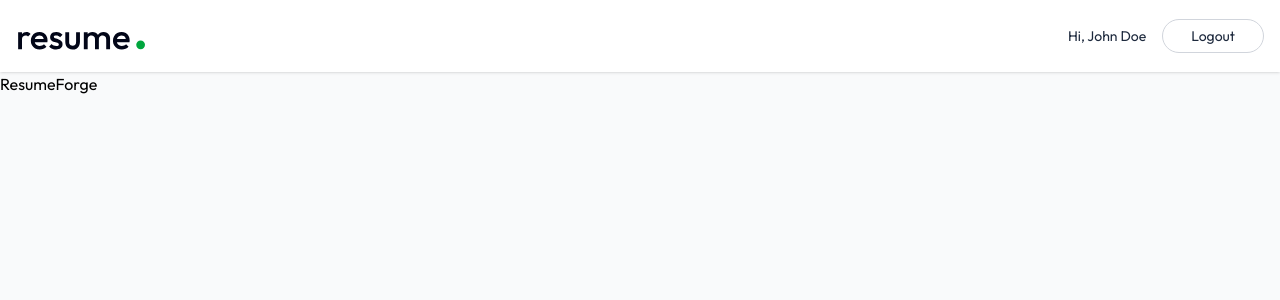
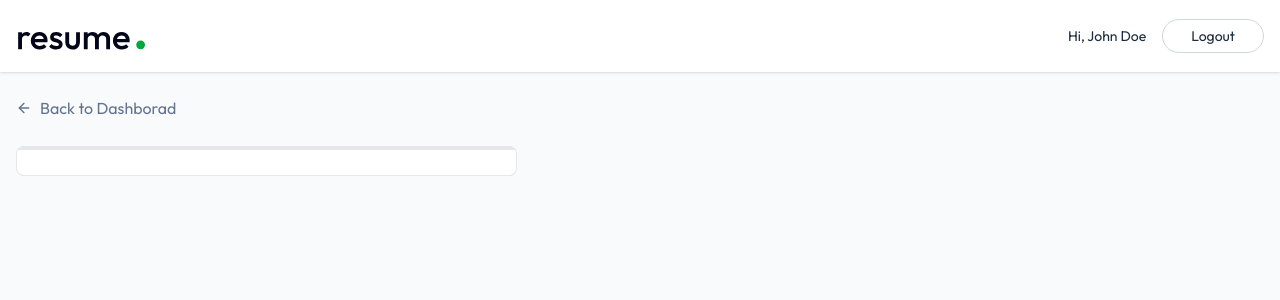
Before and after one commit to Peehal/ResumeForge_AI, a React (Vite) app in the folder client/: page /app/builder/1 in a window 1280 px wide. Shown: the top 300 px of the page. Built offline with nearby package versions, Linux system fonts and the light colour scheme; the HTML template or start-up script is replaced by a standard one.

Commit message:
feat(builder): scaffold resume builder page with section navigation and data loading

```diff
--- a/client/src/pages/ResumeForge.jsx
+++ b/client/src/pages/ResumeForge.jsx
@@ -1,9 +1,81 @@
-import React from 'react'
+import React, { useEffect, useState } from 'react'
+import { useParams, Link } from 'react-router-dom'
+import { dummyResumeData } from '../assets/assets'
+import { ArrowLeftIcon, Briefcase, FileText, FolderIcon, GraduationCap, Sparkles, User } from 'lucide-react';
 
 const ResumeForge = () => {
+  const { resumeId } = useParams();
+
+  const [resumeData, setResumeData] = useState({
+    _id:'',
+    title:'',
+    personal_info:{},
+    professional_summary:"",
+    experience:[],
+    education:[],
+    project:[],
+    skills:[],
+    template:"classic",
+    accent_color:"#3B82F6",
+    public:false,
+  })
+
+  const loadExistingResume = async () => {
+    const resume = dummyResumeData.find(resume => resume._id === resumeId)
+      if(resume){
+          setResumeData(resume)
+          document.title = resume.title
+      }
+  }
+
+  const [activeSectionIndex, setActiveSectionIndex] = useState(0);
+  const [removeBackground, setRemoveBackground] = useState(false);
+
+  const sections =[
+    {id:'personal', name:"Personal Info", icon:User},
+    {id:'summary', name:"Summary", icon: FileText},
+    {id:"experience", name:"Experience", icon:Briefcase},
+    {id:"education", name:"Education", icon:GraduationCap},
+    {id:"projects", name:"Projects", icon: FolderIcon},
+    {id:"skills", name:"Skills", icon:Sparkles},
+  ]
+
+  const activeSection = sections[activeSectionIndex];
+
+  useEffect(() => {
+    loadExistingResume()
+  },[]);
+
   return (
     <div>
-        <h1>ResumeForge</h1>
+        <div className='max-w-7xl mx-auto px-4 py-6'>
+          <Link to={'/app'} className='inline-flex gap-2 items-center text-slate-500 hover:text-slate-700 transition-all'>
+              <ArrowLeftIcon className='size-4' /> Back to Dashborad
+          </Link>
+        </div>
+
+        <div className='max-w-7xl mx-auot px-4 pb-8'>
+          <div className='grid lg:grid-cols-12 gap-8'>
+            {/*  Left Panel - Form  */}
+            <div className='relative lg:col-span-5 rounded-lg overflow-hidden'>
+                <div className='bg-white rounded-lg shadow-sm border border-gray-200 p-6 pt-1'>
+                    {/* progress bar using activeSectionIndex */}
+                    <hr className='absolute top-0 left-0 right-0 border-2 border-gray-200'/>
+
+                    <hr className='absolute top-0 left-0 h-1 bg-linear-to-r from-indigo-500 to-indigo-600 border-none transition-all duration-2000'  style={{width: `%{activeSectionIndex * 100 / (sections.length -1)}%`}}/>
+
+
+
+                </div>
+            </div>
+
+
+            {/* RIght Panel - Preview */}
+            <div></div>
+          </div>
+
+        </div>
+
     </div>
   )
 }
```
